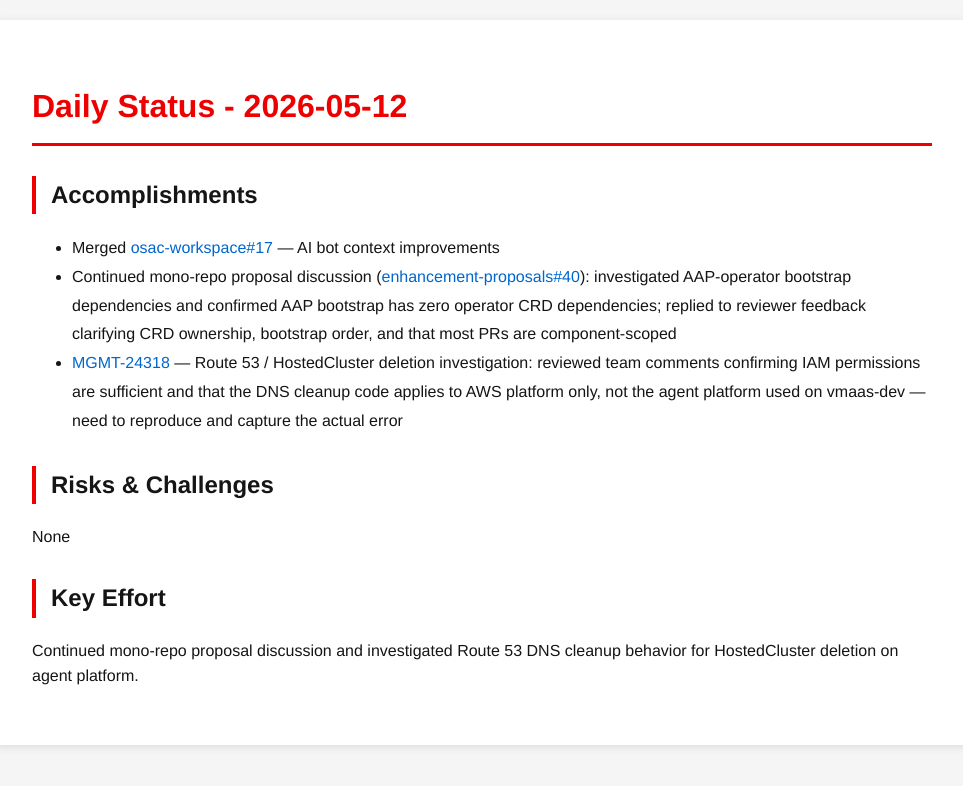
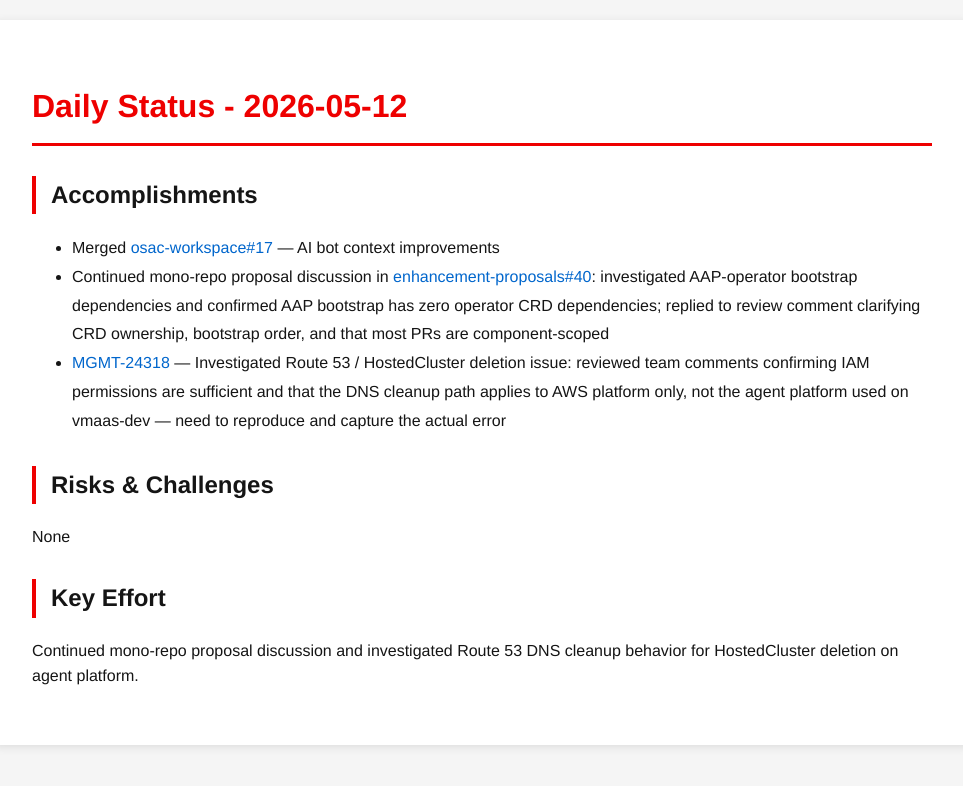
Before and after one commit to tzvatot/daily-status, a Jekyll site: the page built from 2026-05-12.md, in a window 1280 px wide. Shown: the top 786 px of the page, without its empty margins (158-1121 px from the left). Built offline with Jekyll 4.4.1, drawn with Linux system fonts in a browser that asks for light colours.

Commit message:
Daily status update - 2026-05-12

```diff
--- a/2026-05-12.md
+++ b/2026-05-12.md
@@ -8,8 +8,8 @@
 
 ## Accomplishments
 - Merged [osac-workspace#17](https://github.com/osac-project/osac-workspace/pull/17) — AI bot context improvements
-- Continued mono-repo proposal discussion ([enhancement-proposals#40](https://github.com/osac-project/enhancement-proposals/pull/40)): investigated AAP-operator bootstrap dependencies and confirmed AAP bootstrap has zero operator CRD dependencies; replied to reviewer feedback clarifying CRD ownership, bootstrap order, and that most PRs are component-scoped
-- [MGMT-24318](https://redhat.atlassian.net/browse/MGMT-24318) — Route 53 / HostedCluster deletion investigation: reviewed team comments confirming IAM permissions are sufficient and that the DNS cleanup code applies to AWS platform only, not the agent platform used on vmaas-dev — need to reproduce and capture the actual error
+- Continued mono-repo proposal discussion in [enhancement-proposals#40](https://github.com/osac-project/enhancement-proposals/pull/40): investigated AAP-operator bootstrap dependencies and confirmed AAP bootstrap has zero operator CRD dependencies; replied to review comment clarifying CRD ownership, bootstrap order, and that most PRs are component-scoped
+- [MGMT-24318](https://issues.redhat.com/browse/MGMT-24318) — Investigated Route 53 / HostedCluster deletion issue: reviewed team comments confirming IAM permissions are sufficient and that the DNS cleanup path applies to AWS platform only, not the agent platform used on vmaas-dev — need to reproduce and capture the actual error
 
 ## Risks & Challenges
 None
```
